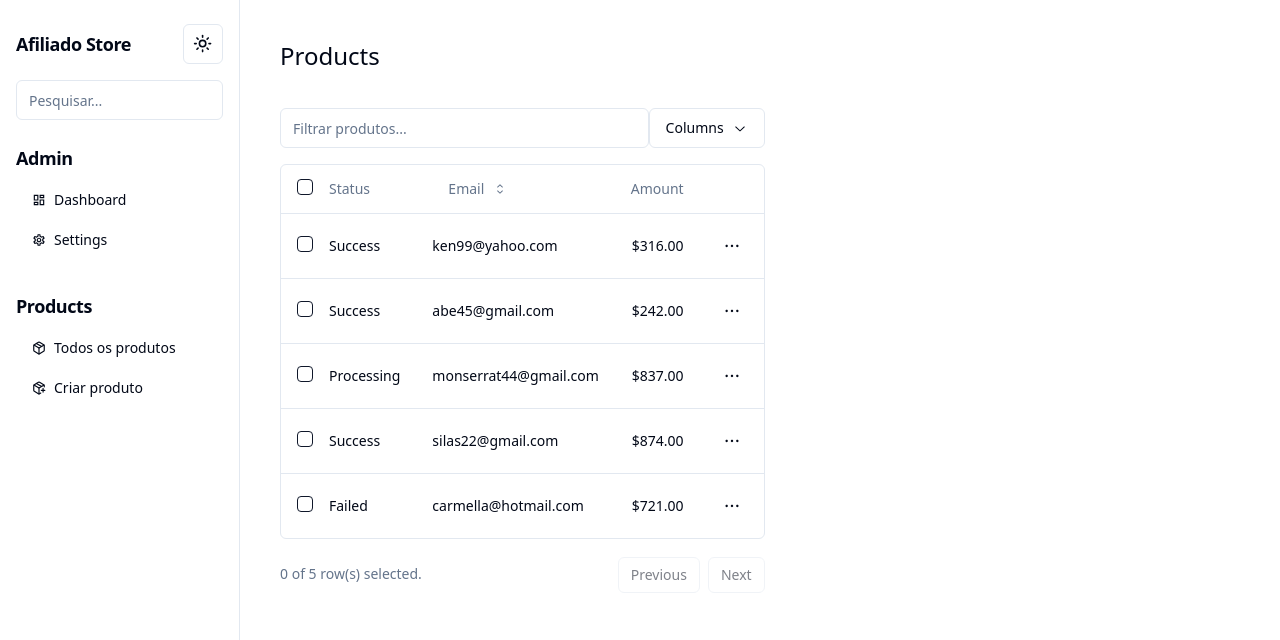
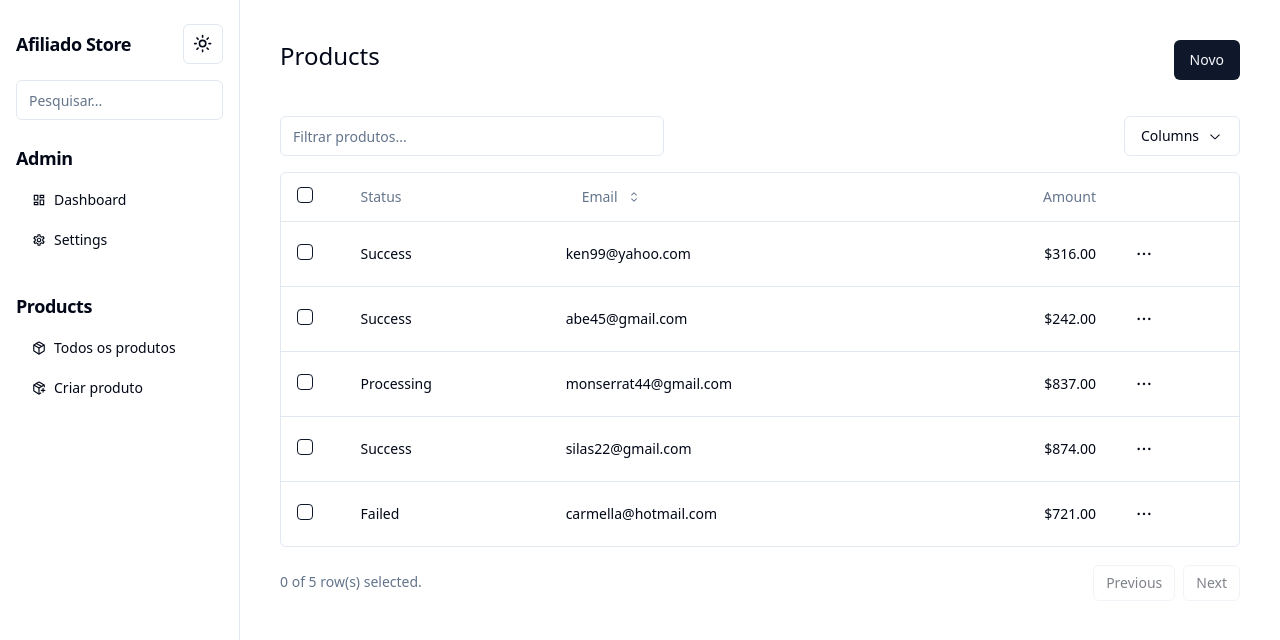
Before and after one commit to kennedysmartins/afiliado-store, a Next.js app: page /admin/products in a window 1280 px wide. Shown: the top 640 px of the page. Built offline with nearby package versions, Linux system fonts and the light colour scheme.

Commit message:
fix width size

```diff
--- a/src/app/(admin)/admin/page.tsx
+++ b/src/app/(admin)/admin/page.tsx
@@ -1,7 +1,7 @@
 import React from "react"
 
 const Dashboard = () => {
-  return <main className="mx-10 max-w-5xl text-2xl gap-2 my-10">Dashboard</main>
+  return <main className="mx-10 w-full text-2xl gap-2 my-10">Dashboard</main>
 }
 
 export default Dashboard
--- a/src/app/(admin)/admin/products/create/page.tsx
+++ b/src/app/(admin)/admin/products/create/page.tsx
@@ -3,9 +3,9 @@ import React from "react"
 
 const CreateProduct = () => {
   return (
-    <main className="mx-10 max-w-5xl text-2xl gap-2 my-10">
+    <main className="mx-10 w-full text-2xl gap-2 my-10">
       Crie uma promo
-      <div className="flex w-[23rem]">
+      <div className="flex w-full">
         <FormAddProduct />
       </div>
     </main>
--- a/src/app/(admin)/admin/products/page.tsx
+++ b/src/app/(admin)/admin/products/page.tsx
@@ -1,12 +1,19 @@
-import { TableListProducts } from '@/components/TableListProducts'
-import React from 'react'
+import { TableListProducts } from "@/components/TableListProducts"
+import { Button } from "@/components/ui/button"
+import Link from "next/link"
+import React from "react"
 
 const Products = async () => {
   return (
-    <main className="mx-10 max-w-5xl text-2xl gap-2 my-10">
-      Products
+    <main className="mx-2 sm:mx-10 w-full text-2xl gap-2 my-10">
+      <div className="flex justify-between">
+        <h2>Products</h2>
+        <Button asChild>
+          <Link href="/admin/products/create">Novo</Link>
+        </Button>
+      </div>
       <div className="mt-5 w-full">
-      <TableListProducts />
+        <TableListProducts />
       </div>
     </main>
   )
--- a/src/app/(admin)/admin/settings/page.tsx
+++ b/src/app/(admin)/admin/settings/page.tsx
@@ -1,7 +1,7 @@
 import React from 'react'
 
 const Settings = () => {
-  return <main className="mx-10 max-w-5xl text-2xl gap-2 my-10">Settings</main>
+  return <main className="mx-10 w-full text-2xl gap-2 my-10">Settings</main>
 }
 
 export default Settings
```
